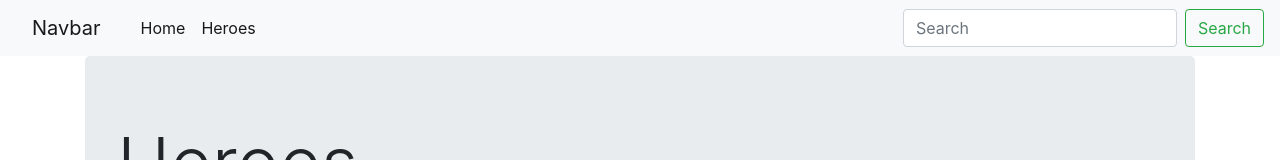
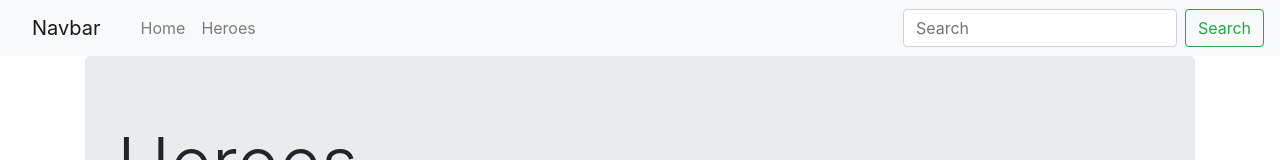
Before and after one commit to petern1953/str-ang-exam-001, an Angular app: page / in a window 1280 px wide. Shown: the top 160 px of the page. Built offline with nearby package versions, Linux system fonts and the light colour scheme.

Commit message:
activate inactivate menu items fixed

```diff
--- a/src/app/navigation/navigation.component.html
+++ b/src/app/navigation/navigation.component.html
@@ -11,11 +11,11 @@ egy alapértelmezett Bootstrap stílusú navbar jelenjen meg. -->
   <div class="collapse navbar-collapse" id="collapsibleNavId">
     <ul class="navbar-nav mr-auto mt-2 mt-lg-0">
       <li class="nav-item">
-        <a (click)="flipActive()" class="nav-link" [class]="activeItem" routerLink="/">Home</a>
+        <a (click)="flipActive()" class="nav-link" [class]="activeItem[0]" routerLink="/">Home</a>
       </li>
       <!-- <li class="nav-item active"> -->
       <li class="nav-item">
-        <a (click)="flipActive()" class="nav-link" [class]="activeItem" routerLink="/heroes">Heroes</a>
+        <a (click)="flipActive()" class="nav-link" [class]="activeItem[1]" routerLink="/heroes">Heroes</a>
       </li>
       <!-- <li class="nav-item dropdown">
         <a class="nav-link dropdown-toggle" href="#" id="dropdownId" data-toggle="dropdown" aria-haspopup="true" aria-expanded="false">Dropdown</a>
--- a/src/app/navigation/navigation.component.ts
+++ b/src/app/navigation/navigation.component.ts
@@ -7,12 +7,15 @@ import { Component, OnInit } from '@angular/core';
 })
 export class NavigationComponent implements OnInit {
 
-  public activeItem: string = "active";
+  public activeItem: Array<string> = ["",""];
 
   constructor() { }
 
+  // flipActive(i: number): void {
+  //   this.activeItem[i] = this.activeItem[i] ? "" : "active";
+  // }
   flipActive(): void {
-    this.activeItem = this.activeItem ? "" : "active";
+    [this.activeItem[0], this.activeItem[1]] = [this.activeItem[1], this.activeItem[0]]
   }
 
   ngOnInit(): void {
```
